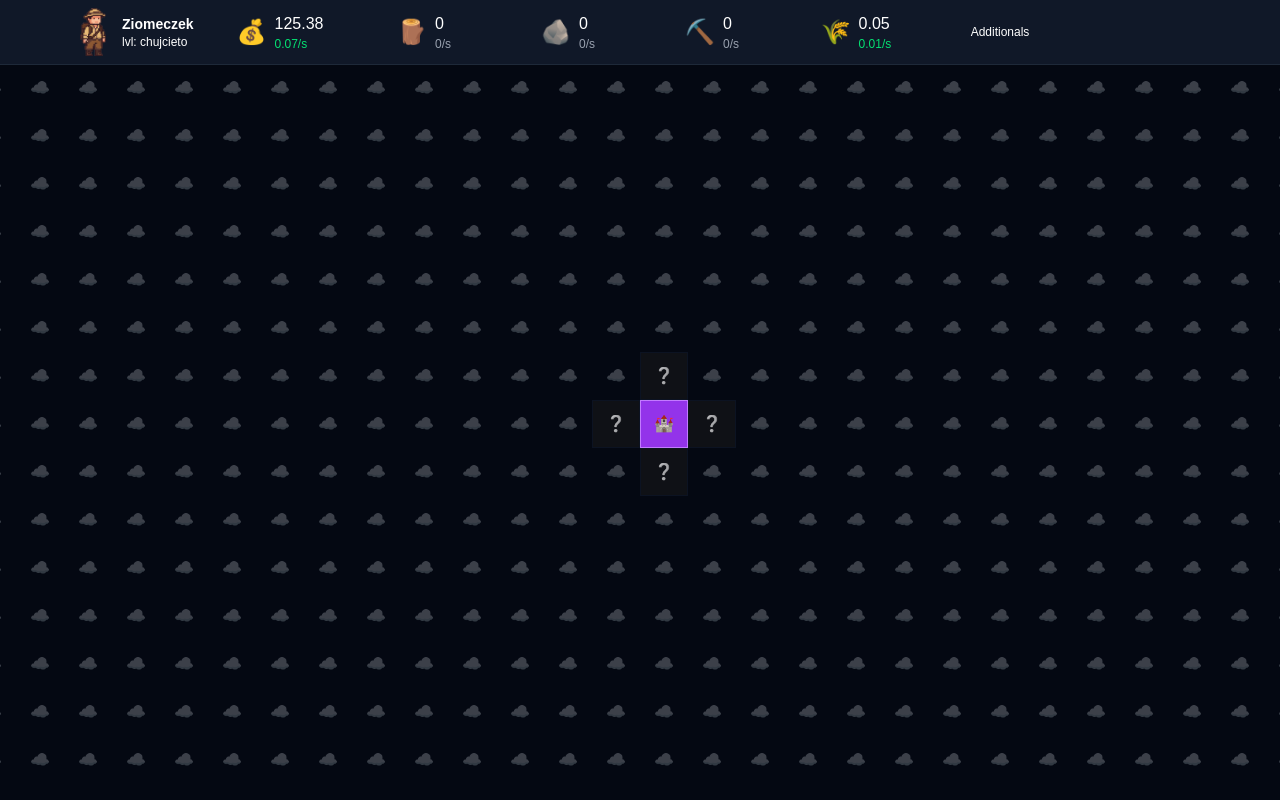
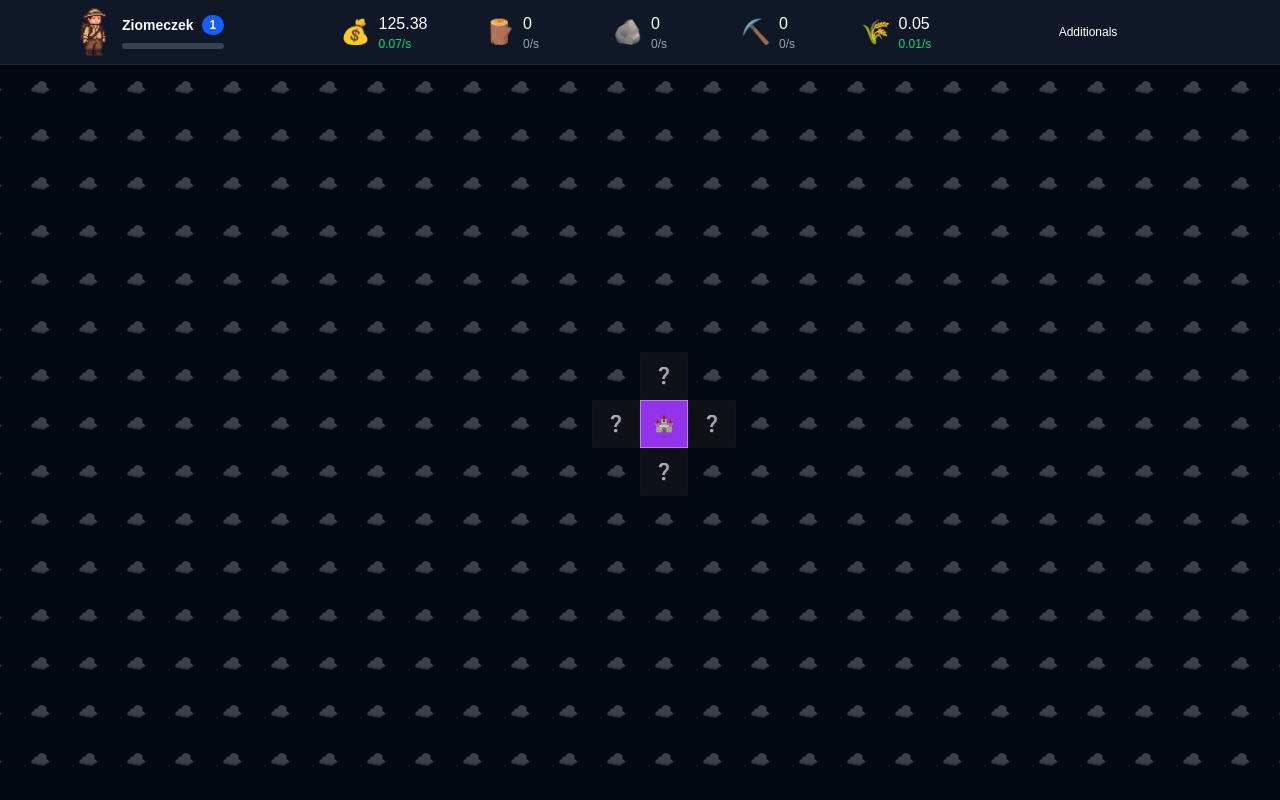
Before and after one commit to Aetherr-Agency/idlarz, a Next.js app: page / in a window 1280 px wide. Built offline with nearby package versions, Linux system fonts and the light colour scheme.

Commit message:
Add levels

```diff
--- a/src/components/game/ResourceDisplay.tsx
+++ b/src/components/game/ResourceDisplay.tsx
@@ -17,6 +17,8 @@ const ResourceDisplay: React.FC = () => {
   const resources = useGameStore(state => state.resources);
   const resourceRates = useGameStore(state => state.resourceRates);
   const tiles = useGameStore(state => state.tiles);
+  const level = useGameStore(state => state.level);
+  const xp = useGameStore(state => state.xp);
 
   // Find castle level
   const castleLevel = React.useMemo(() => {
@@ -38,16 +40,24 @@ const ResourceDisplay: React.FC = () => {
   return (
     <div className="fixed top-0 left-0 right-0 z-50 bg-gray-900 bg-opacity-90 border-b border-gray-800">
       <div className="max-w-6xl mx-auto px-4 py-2">
-        <div className="grid grid-cols-8 gap-4 md:gap-8">
-        <div className="flex justify-start items-center gap-4">
+        <div className="grid grid-cols-9 gap-4 md:gap-8">
+          <div className="flex justify-start items-center gap-4 mr-4 col-span-2">
             <Image src="/fella.png" width={65} height={120} alt="Your character" className="w-fit h-12" />
             <div className="flex flex-col text-white items-start justify-center h-full">
-              <p className='font-bold text-sm'>
-                Ziomeczek
-              </p>
-              <p className="text-xs">
-                lvl: chujcieto
-              </p>
+              <div className="flex items-center gap-2 mb-1">
+                <p className="font-bold text-sm">Ziomeczek</p>
+                <span className="px-2 py-0.5 bg-blue-600 rounded-full text-xs font-semibold">
+                  {level.level}
+                </span>
+              </div>
+
+              <div className="w-full h-1.5 bg-gray-700 rounded-full mt-1">
+                <div
+                  className="h-full bg-blue-500 rounded-full transition-all duration-300 ease-out"
+                  style={{ width: `${level.progress * 100}%` }}
+                  title={`XP: ${formatNumber(xp)} / ${formatNumber((level.level) * 1000)}`}
+                />
+              </div>
             </div>
           </div>
           {(Object.keys(RESOURCE_INFO) as (keyof Resources)[]).map(resource => {
@@ -108,7 +118,7 @@ const ResourceDisplay: React.FC = () => {
               </div>
             );
           })}
-          <div className="flex items-center justify-center text-white text-xs">
+          <div className="col-span-2 flex items-center justify-center text-white text-xs">
             Additionals
           </div>
         </div>
--- a/src/stores/gameStore.ts
+++ b/src/stores/gameStore.ts
@@ -191,6 +191,20 @@ const getRandomBiome = (): BiomeType => {
 	return availableBiomes[randomIndex];
 };
 
+// XP calculation constants
+const BASE_XP_PER_TILE = 100;
+const XP_PER_LEVEL = 1000; // Linear XP scaling
+
+const calculateLevel = (xp: number): { level: number; progress: number } => {
+	const level = Math.floor(xp / XP_PER_LEVEL) + 1;
+	const progress = (xp % XP_PER_LEVEL) / XP_PER_LEVEL;
+	return { level, progress };
+};
+
+const calculateXpGain = (ownedTiles: number): number => {
+	return BASE_XP_PER_TILE * ownedTiles;
+};
+
 const createGameSlice = (
 	set: (
 		partial: Partial<GameState> | ((state: GameState) => Partial<GameState>)
@@ -238,6 +252,8 @@ const createGameSlice = (
 		// Recalculate resource rates with the new tile
 		const newRates = calculateResourceRates(newTiles);
 
+		const xpGain = calculateXpGain(ownedTilesCount + 1);
+
 		set({
 			tiles: newTiles,
 			resources: {
@@ -246,6 +262,8 @@ const createGameSlice = (
 			},
 			resourceRates: newRates,
 			resourceModifiers: newRates.modifiers,
+			xp: state.xp + xpGain,
+			level: calculateLevel(state.xp + xpGain),
 		});
 
 		return true;
@@ -321,6 +339,8 @@ const createGameSlice = (
 		resources: { ...INITIAL_RESOURCES },
 		resourceRates: initialRates,
 		resourceModifiers: initialRates.modifiers,
+		xp: 0,
+		level: calculateLevel(0),
 		buyTile,
 		upgradeCastle,
 		tick,
@@ -329,7 +349,7 @@ const createGameSlice = (
 
 export const useGameStore = create(
 	persist<GameState>((set, get) => createGameSlice(set, get), {
-		name: 'idle-explorer-storage-v001',
+		name: 'idle-explorer-storage-v002',
 		version: 2,
 		storage: createJSONStorage(() => localStorage),
 		onRehydrateStorage: () => (state) => {
@@ -343,6 +363,8 @@ export const useGameStore = create(
 					resources: { ...INITIAL_RESOURCES },
 					resourceRates: initialRates,
 					resourceModifiers: initialRates.modifiers,
+					xp: 0,
+					level: calculateLevel(0),
 					buyTile: state?.buyTile,
 					upgradeCastle: state?.upgradeCastle,
 					tick: state?.tick,
--- a/src/types/game.ts
+++ b/src/types/game.ts
@@ -41,6 +41,11 @@ export interface GameState {
   resources: Resources;
   resourceRates: ResourceRates;
   resourceModifiers: Resources;
+  xp: number;
+  level: {
+    level: number;
+    progress: number;
+  };
   buyTile: (x: number, y: number) => boolean;
   upgradeCastle: () => boolean;
   tick: (deltaTime: number) => void;
```
